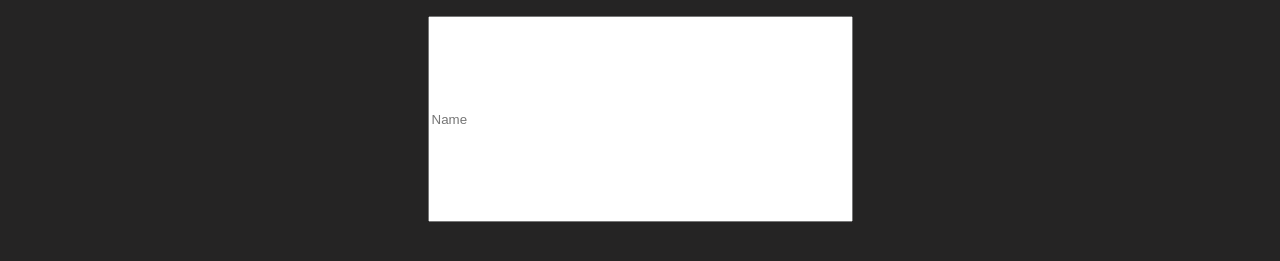
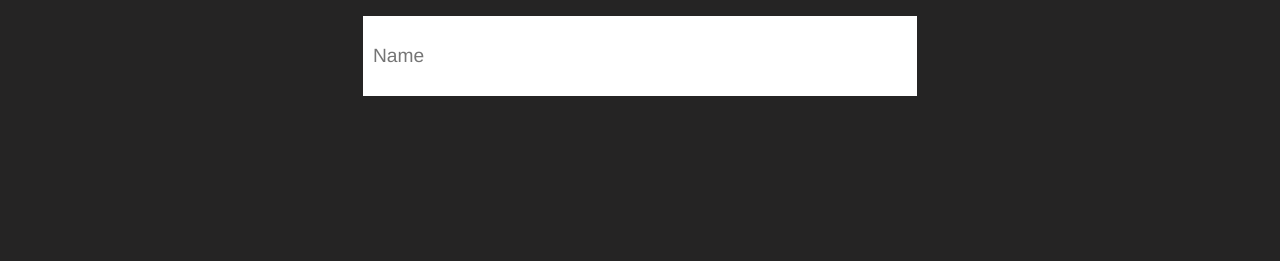
Before and after one commit to nshokri/LORApp, a website: page public/index.html in a window 1280 px wide. Shown: the part 273-534 px from the top of the page. Drawn offline with Linux system fonts and the light colour scheme.

Commit message:
update the search bar

```diff
--- a/public/style.css
+++ b/public/style.css
@@ -39,5 +39,9 @@ section {
 }
 
 #textbox {
-  height: 200px;
+  height: 80px;
+  font: 25px Helvetica, Arial;
+  font-size: larger;
+  padding: 0px 10px 0px 10px;
+  border: none;
 }
```
